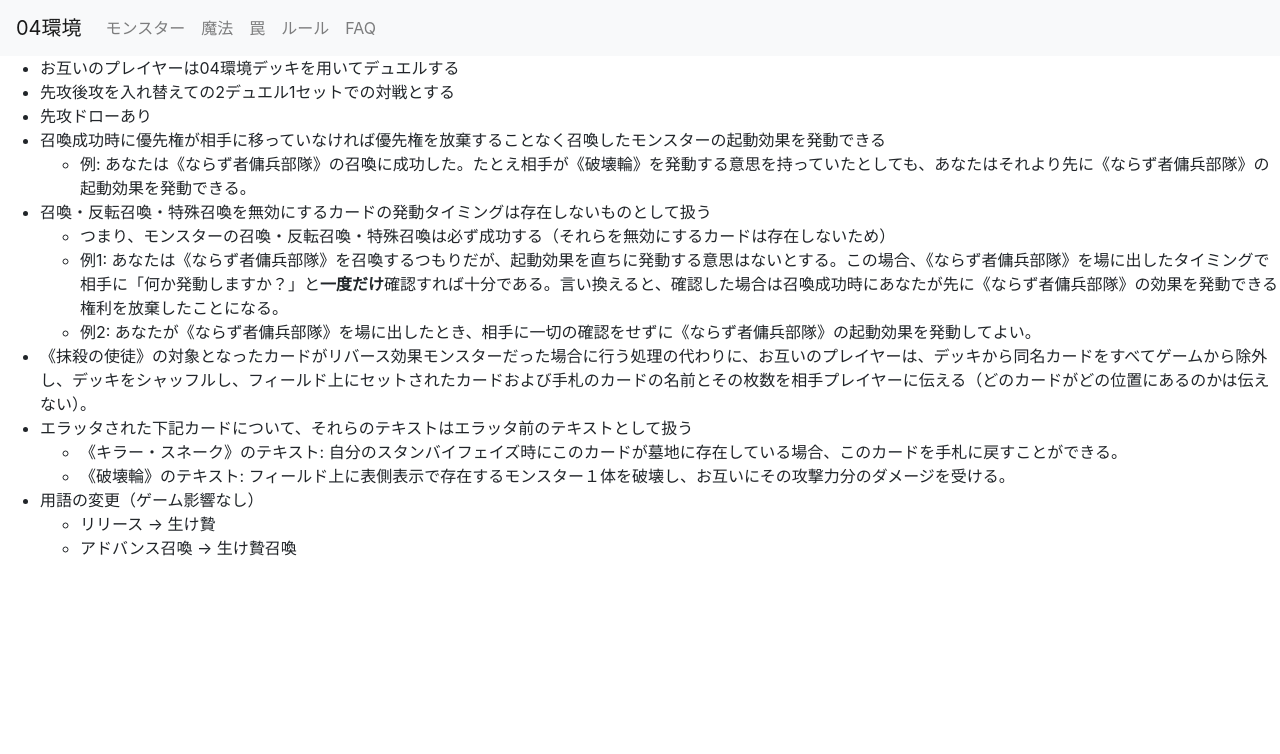
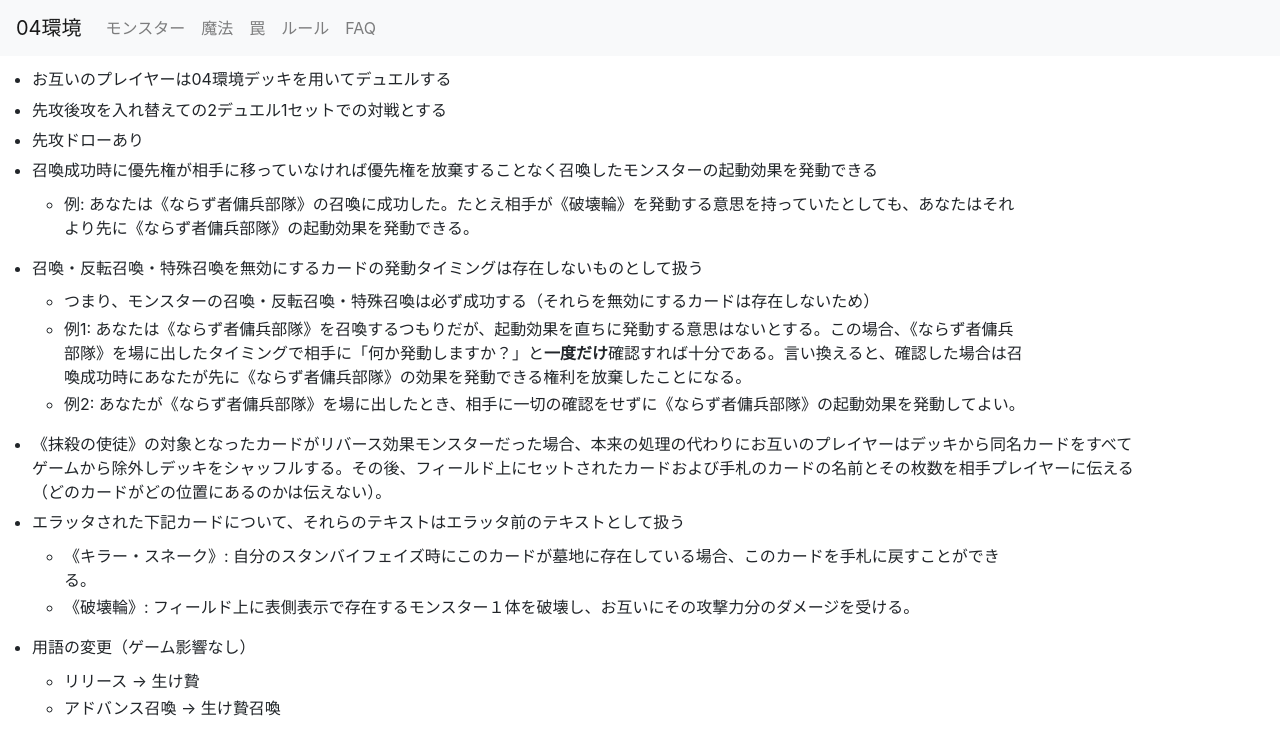
Before and after one commit to wotsushi/y-gateball, a React (Create React App) app: page /rule in a window 1280 px wide. Shown: the top 754 px of the page. Built offline with nearby package versions, Linux system fonts and the light colour scheme; what react-hooks-global-state would draw is missing.

Commit message:
ルールページのデザイン修正
文言も修正した

ISSUE: #16

```diff
--- a/src/Rule.tsx
+++ b/src/Rule.tsx
@@ -32,17 +32,17 @@ const Rule = () => {
         </ul>
       </li>
       <li>
-        《抹殺の使徒》の対象となったカードがリバース効果モンスターだった場合に行う処理の代わりに、お互いのプレイヤーは、デッキから同名カードをすべてゲームから除外し、デッキをシャッフルし、フィールド上にセットされたカードおよび手札のカードの名前とその枚数を相手プレイヤーに伝える（どのカードがどの位置にあるのかは伝えない）。
+        《抹殺の使徒》の対象となったカードがリバース効果モンスターだった場合、本来の処理の代わりにお互いのプレイヤーはデッキから同名カードをすべてゲームから除外しデッキをシャッフルする。その後、フィールド上にセットされたカードおよび手札のカードの名前とその枚数を相手プレイヤーに伝える（どのカードがどの位置にあるのかは伝えない）。
       </li>
       <li>
         エラッタされた下記カードについて、それらのテキストはエラッタ前のテキストとして扱う
         <ul>
           <li>
-            《キラー・スネーク》のテキスト:
+            《キラー・スネーク》:
             自分のスタンバイフェイズ時にこのカードが墓地に存在している場合、このカードを手札に戻すことができる。
           </li>
           <li>
-            《破壊輪》のテキスト:
+            《破壊輪》:
             フィールド上に表側表示で存在するモンスター１体を破壊し、お互いにその攻撃力分のダメージを受ける。
           </li>
         </ul>
--- a/src/index.css
+++ b/src/index.css
@@ -84,3 +84,16 @@ h2 {
 p {
   margin-left: 0.5em;
 }
+
+ul {
+  padding: 0.5em 0.5em 0.5em 2em;
+  max-width: 90%;
+}
+
+ul li {
+  padding: 0.2em 0;
+}
+
+ul li li {
+  padding: 0.1em 0;
+}
```
